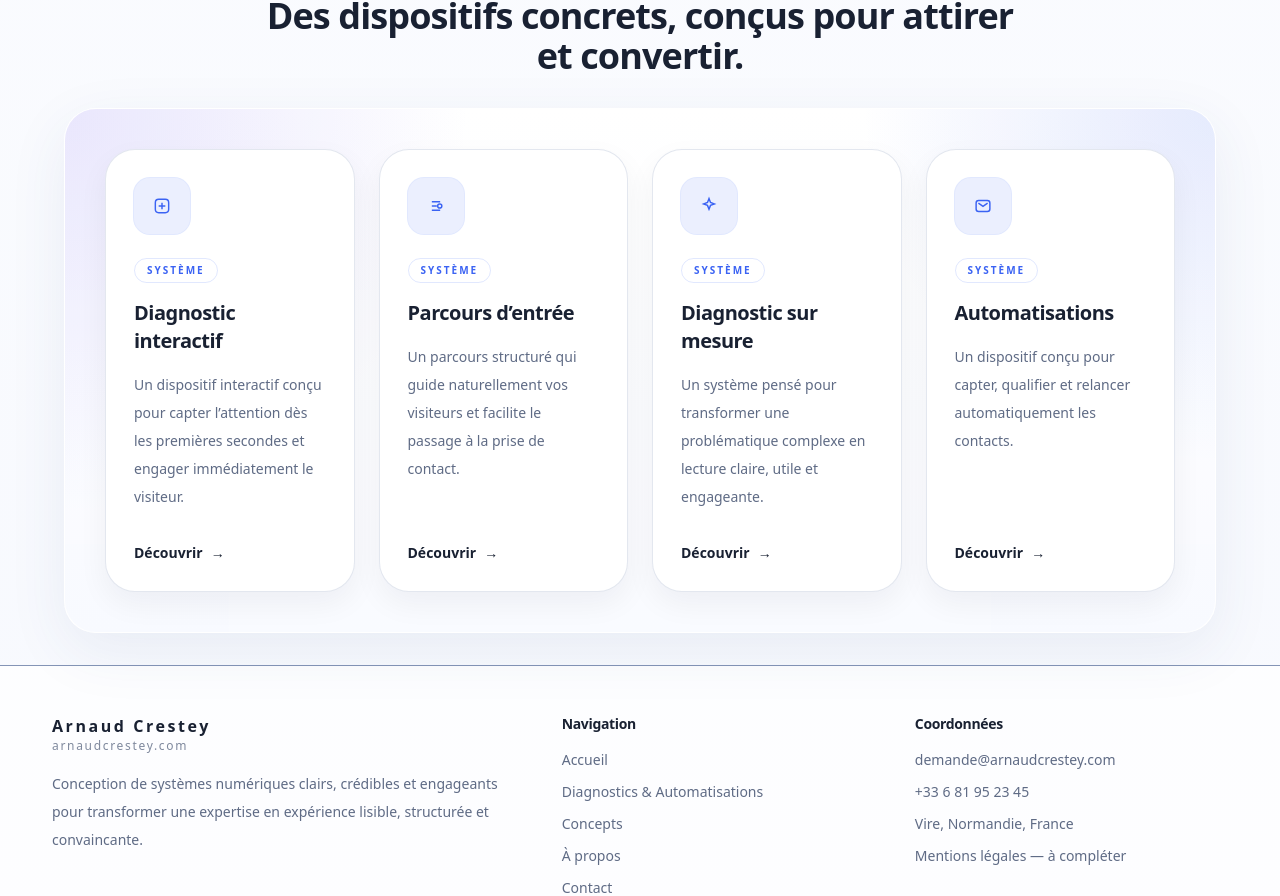
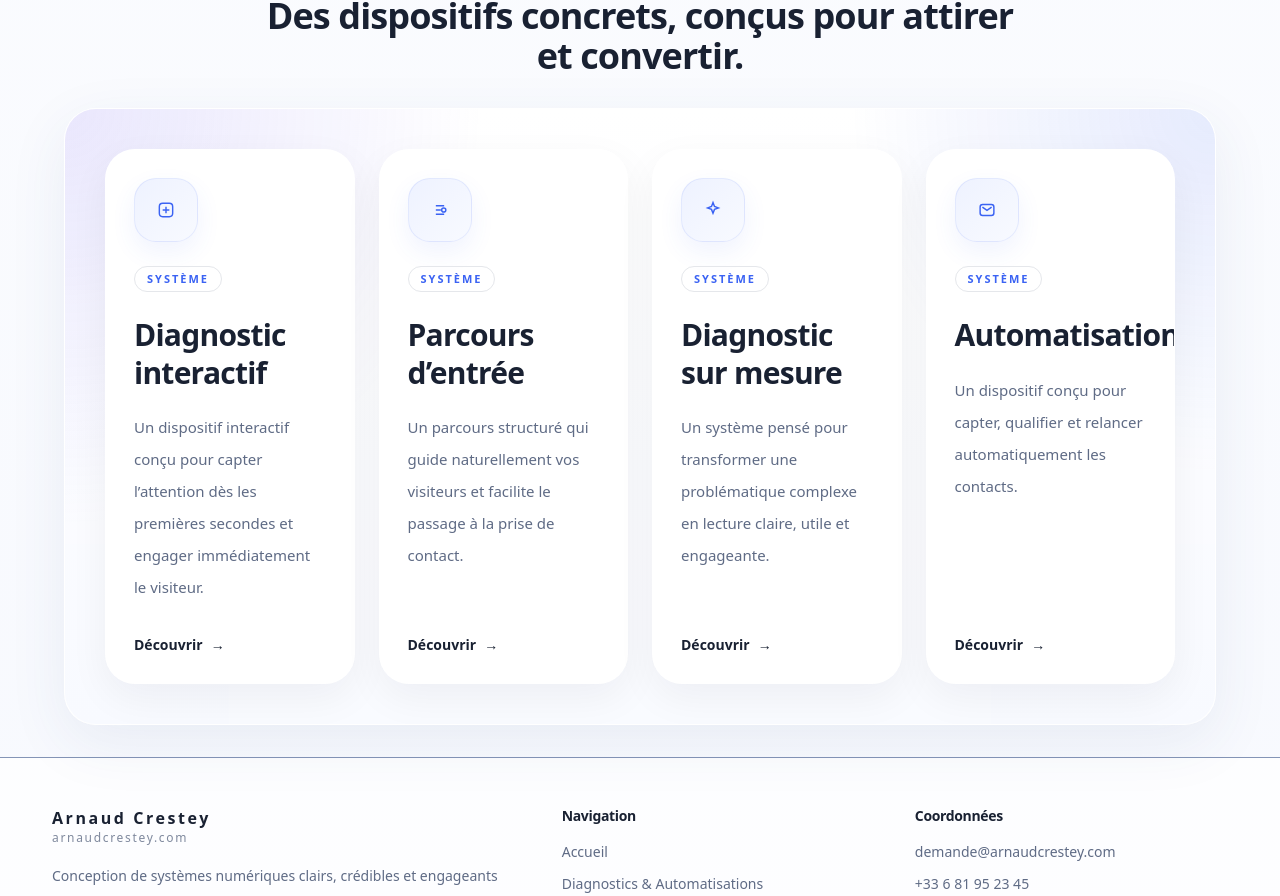
Before and after one commit to arnaudcrestey/portail-site-vitrine, a Next.js app: page / in a window 1280 px wide. Shown: the part 1946-2842 px from the top of the page. Built offline with nearby package versions, Linux system fonts and the light colour scheme.

Commit message:
Update cards.tsx

```diff
--- a/components/cards.tsx
+++ b/components/cards.tsx
@@ -30,24 +30,27 @@ export function UniverseCardView({ item }: { item: UniverseCard }) {
 
 export function DeviceCard({ item }: { item: DeviceExample }) {
   return (
-    <Link href="/concepts" className="block h-full">
-      <Surface className="group relative flex h-full flex-col overflow-hidden rounded-[30px] border border-line bg-white p-7 shadow-[0_12px_30px_rgba(15,23,42,0.05)] transition-all duration-300 ease-premium hover:-translate-y-2 hover:shadow-[0_24px_70px_rgba(15,23,42,0.10)]">
-        <div className="absolute inset-x-6 top-0 h-24 rounded-full bg-primary/10 blur-3xl opacity-0 transition duration-300 group-hover:opacity-100" />
+    <Link href="/diagnostics-automatisations" className="block h-full">
+      <Surface className="group relative flex h-full flex-col justify-between overflow-hidden rounded-[30px] border border-slate-200/90 bg-white px-7 py-7 shadow-[0_14px_40px_rgba(15,23,42,0.05)] transition-all duration-300 ease-premium hover:-translate-y-1 hover:border-primary/20 hover:shadow-[0_24px_60px_rgba(15,23,42,0.08)]">
+        <div className="absolute inset-x-0 top-0 h-24 bg-gradient-to-b from-primary/6 to-transparent opacity-80" />
+        <div className="absolute -right-10 -top-10 h-28 w-28 rounded-full bg-primary/8 blur-3xl opacity-0 transition duration-300 group-hover:opacity-100" />
 
-        <div className="relative flex-1">
-          <div className="flex h-14 w-14 items-center justify-center rounded-2xl bg-primary/10 ring-1 ring-primary/15 transition duration-300 group-hover:scale-105 group-hover:bg-primary/15">
+        <div className="relative">
+          <div className="flex h-16 w-16 items-center justify-center rounded-[22px] border border-primary/10 bg-gradient-to-br from-[#eef2ff] to-[#f8faff] shadow-[0_10px_24px_rgba(59,99,243,0.08)] transition duration-300 group-hover:scale-[1.03] group-hover:shadow-[0_16px_34px_rgba(59,99,243,0.12)]">
             <DeviceIcon type={item.icon} />
           </div>
 
-          <span className="mt-6 inline-flex rounded-full border border-primary/15 bg-primary/8 px-3 py-1 text-[10px] font-semibold uppercase tracking-[0.20em] text-primary">
-          SYSTÈME
+          <span className="mt-6 inline-flex rounded-full border border-primary/14 bg-primary/6 px-3 py-1 text-[11px] font-semibold uppercase tracking-[0.18em] text-primary">
+            Système
           </span>
 
-          <h3 className="mt-4 text-xl font-semibold leading-7 text-ink transition duration-300 group-hover:text-primary">
+          <h3 className="mt-6 text-[30px] font-semibold leading-tight text-ink transition duration-300 group-hover:text-primary">
             {item.title}
           </h3>
 
-          <p className="mt-4 text-sm leading-7 text-slate">{item.description}</p>
+          <p className="mt-5 text-[15px] leading-8 text-slate">
+            {item.description}
+          </p>
         </div>
 
         <div className="relative mt-8 inline-flex items-center gap-2 text-sm font-semibold text-ink transition duration-300 group-hover:text-primary">
```
